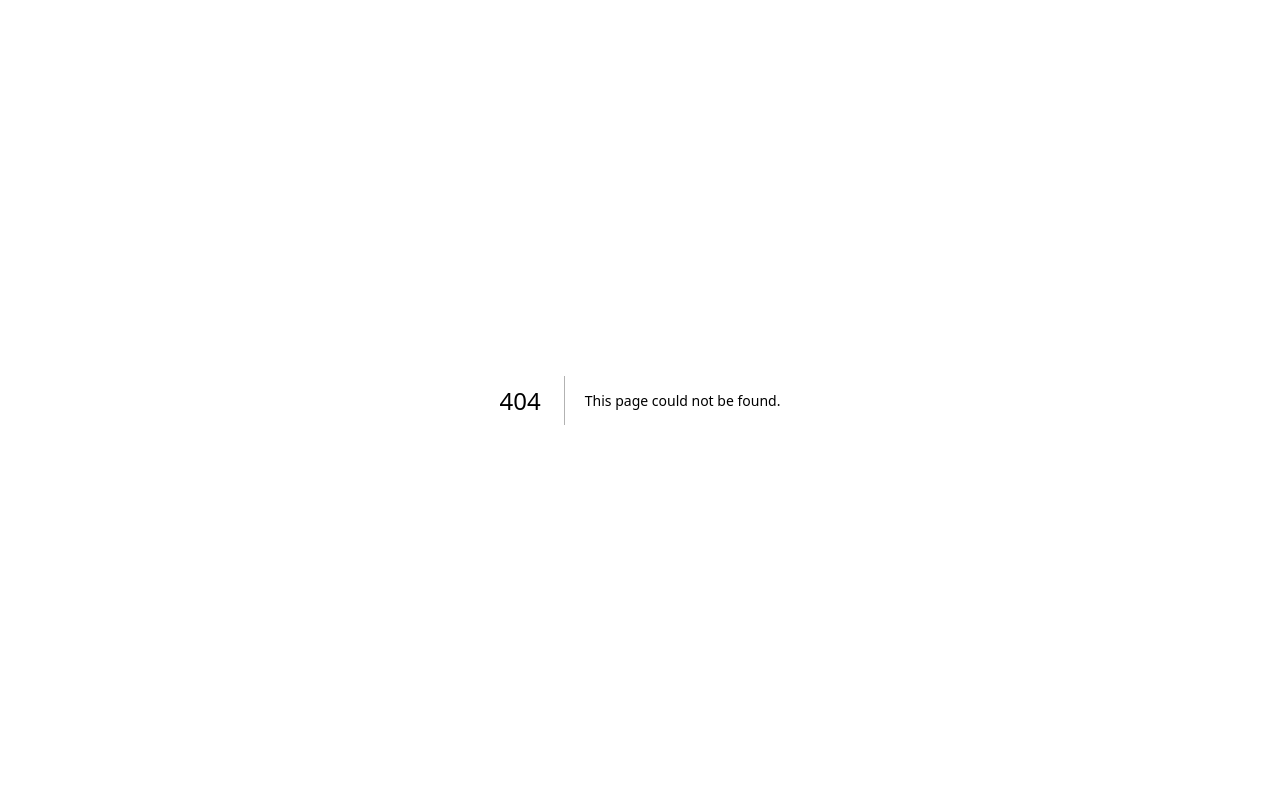
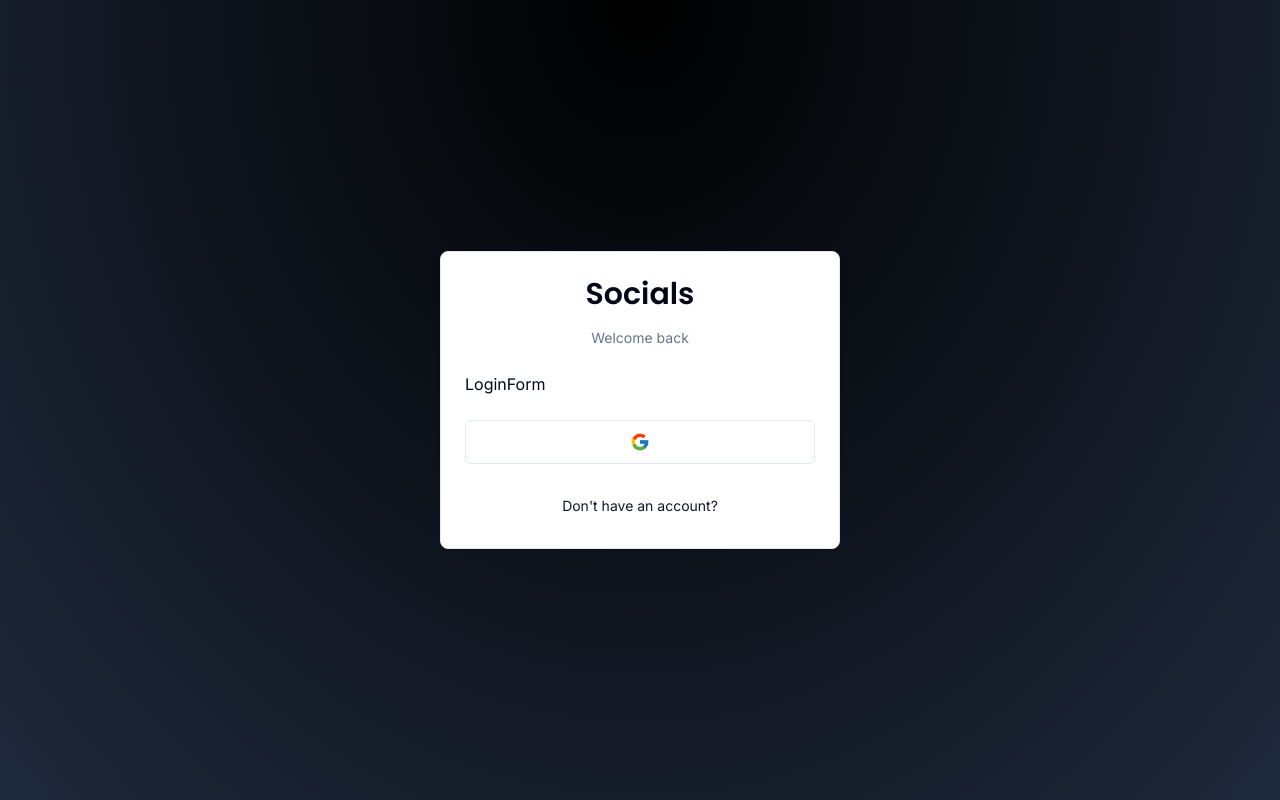
Before and after one commit to mahmudlukman/social, a Next.js app: page /auth/login in a window 1280 px wide. Before the commit this address had no page. Built offline with nearby package versions, Linux system fonts and the light colour scheme.

Commit message:
reusable card wrapper added

```diff
--- a/app/auth/layout.tsx
+++ b/app/auth/layout.tsx
@@ -12,7 +12,7 @@
   return (
     <html lang='en'>
       <body className={`${inter.className} bg-dark-1`}>
-        <div className="h-full flex items-center justify-center">
+        <div className="h-full flex items-center justify-center bg-[radial-gradient(ellipse_at_top,_var(--tw-gradient-stops))] from-black to-slate-800">
           {children}
         </div>
       </body>
--- /dev/null
+++ b/app/auth/login/page.tsx
@@ -0,0 +1,10 @@
+import LoginForm from '@/components/auth/LoginForm'
+import React from 'react'
+
+const Login = () => {
+  return (
+    <LoginForm/>
+  )
+}
+
+export default Login
--- /dev/null
+++ b/components/auth/BackButton.tsx
@@ -0,0 +1,27 @@
+"use client"
+
+import Link from "next/link";
+import { Button } from "../ui/button"
+
+interface BackButtonProps {
+  href: string;
+  label: string
+}
+
+export const BackButton = ({
+  href,
+  label
+}: BackButtonProps) => {
+  return (
+    <Button
+      variant="link"
+      className="font-normal w-full"
+      size="sm"
+      asChild
+    >
+      <Link href={href}>
+        {label}
+      </Link>
+    </Button>
+  )
+}
--- /dev/null
+++ b/components/auth/CardWrapper.tsx
@@ -0,0 +1,42 @@
+'use client';
+
+import { Card, CardContent, CardFooter, CardHeader } from '../ui/card';
+import { BackButton } from './BackButton';
+import { Header } from './Header';
+import { Social } from './Socials';
+
+interface CardWrapperProps {
+  children: React.ReactNode;
+  headerLabel: string;
+  backButtonLabel: string;
+  backButtonHref: string;
+  showSocial?: boolean;
+}
+
+export const CardWrapper = ({
+  children,
+  headerLabel,
+  backButtonLabel,
+  backButtonHref,
+  showSocial,
+}: CardWrapperProps) => {
+  return (
+    <Card className="w-[400px] shadow-md">
+      <CardHeader>
+        <Header label={headerLabel} />
+      </CardHeader>
+      <CardContent>{children}</CardContent>
+      {showSocial && (
+        <CardFooter>
+          <Social />
+        </CardFooter>
+      )}
+      <CardFooter>
+        <BackButton
+          label={backButtonLabel}
+          href={backButtonHref}
+        />
+      </CardFooter>
+    </Card>
+  );
+};
--- /dev/null
+++ b/components/auth/ErrorCard.tsx
@@ -0,0 +1,18 @@
+import { CardWrapper } from "./CardWrapper"
+import { ExclamationTriangleIcon } from "@radix-ui/react-icons"
+
+const ErrorCard = () => {
+  return (
+    <CardWrapper
+      headerLabel="Oops! Something went wrong!"
+      backButtonHref="/auth/login"
+      backButtonLabel="Back to login"
+    >
+      <div className="w-full flex justify-center items-center">
+        <ExclamationTriangleIcon className="text-destructive"/>
+      </div>
+    </CardWrapper>
+  )
+}
+
+export default ErrorCard
--- /dev/null
+++ b/components/auth/Header.tsx
@@ -0,0 +1,20 @@
+import { Poppins } from 'next/font/google';
+import { cn } from '@/lib/utils';
+
+const font = Poppins({
+  subsets: ['latin'],
+  weight: ['600'],
+});
+
+interface HeaderProps {
+  label: string;
+}
+
+export const Header = ({ label }: HeaderProps) => {
+  return (
+    <div className="w-full flex flex-col gap-y-4 items-center justify-center">
+      <h1 className={cn('text-3xl font-semibold', font.className)}>Socials</h1>
+      <p className='text-muted-foreground text-sm'>{label}</p>
+    </div>
+  );
+};
--- /dev/null
+++ b/components/auth/LoginForm.tsx
@@ -0,0 +1,16 @@
+import { CardWrapper } from './CardWrapper';
+
+const LoginForm = () => {
+  return (
+    <CardWrapper
+      headerLabel="Welcome back"
+      backButtonLabel="Don't have an account?"
+      backButtonHref="/auth/register"
+      showSocial
+    >
+      LoginForm
+    </CardWrapper>
+  );
+};
+
+export default LoginForm;
--- /dev/null
+++ b/components/auth/Socials.tsx
@@ -0,0 +1,37 @@
+'use client';
+import { FcGoogle } from 'react-icons/fc';
+import { FaGithub } from 'react-icons/fa';
+import { Button } from '../ui/button';
+// import { signIn } from 'next-auth/react';
+// import { DEFAULT_LOGIN_REDIRECT } from '@/routes';
+import { useSearchParams } from 'next/navigation';
+
+export const Social = () => {
+  // const searchParams = useSearchParams()
+  // const callbackUrl = searchParams.get("callbackUrl")
+  // const onClick = (provider: 'google' | 'github') => {
+  //   signIn(provider, {
+  //     callbackUrl: callbackUrl || DEFAULT_LOGIN_REDIRECT,
+  //   });
+  // };
+  return (
+    <div className="flex items-center w-full gap-x-2">
+      <Button
+        size="lg"
+        className="w-full"
+        variant="outline"
+        // onClick={() => onClick('google')}
+      >
+        <FcGoogle className="h-5 w-5" />
+      </Button>
+      {/* <Button
+        size="lg"
+        className="w-full"
+        variant="outline"
+        // onClick={() => onClick('github')}
+      >
+        <FaGithub className="h-5 w-5" />
+      </Button> */}
+    </div>
+  );
+};
--- /dev/null
+++ b/components/ui/card.tsx
@@ -0,0 +1,79 @@
+import * as React from "react"
+
+import { cn } from "@/lib/utils"
+
+const Card = React.forwardRef<
+  HTMLDivElement,
+  React.HTMLAttributes<HTMLDivElement>
+>(({ className, ...props }, ref) => (
+  <div
+    ref={ref}
+    className={cn(
+      "rounded-lg border bg-card text-card-foreground shadow-sm",
+      className
+    )}
+    {...props}
+  />
+))
+Card.displayName = "Card"
+
+const CardHeader = React.forwardRef<
+  HTMLDivElement,
+  React.HTMLAttributes<HTMLDivElement>
+>(({ className, ...props }, ref) => (
+  <div
+    ref={ref}
+    className={cn("flex flex-col space-y-1.5 p-6", className)}
+    {...props}
+  />
+))
+CardHeader.displayName = "CardHeader"
+
+const CardTitle = React.forwardRef<
+  HTMLParagraphElement,
+  React.HTMLAttributes<HTMLHeadingElement>
+>(({ className, ...props }, ref) => (
+  <h3
+    ref={ref}
+    className={cn(
+      "text-2xl font-semibold leading-none tracking-tight",
+      className
+    )}
+    {...props}
+  />
+))
+CardTitle.displayName = "CardTitle"
+
+const CardDescription = React.forwardRef<
+  HTMLParagraphElement,
+  React.HTMLAttributes<HTMLParagraphElement>
+>(({ className, ...props }, ref) => (
+  <p
+    ref={ref}
+    className={cn("text-sm text-muted-foreground", className)}
+    {...props}
+  />
+))
+CardDescription.displayName = "CardDescription"
+
+const CardContent = React.forwardRef<
+  HTMLDivElement,
+  React.HTMLAttributes<HTMLDivElement>
+>(({ className, ...props }, ref) => (
+  <div ref={ref} className={cn("p-6 pt-0", className)} {...props} />
+))
+CardContent.displayName = "CardContent"
+
+const CardFooter = React.forwardRef<
+  HTMLDivElement,
+  React.HTMLAttributes<HTMLDivElement>
+>(({ className, ...props }, ref) => (
+  <div
+    ref={ref}
+    className={cn("flex items-center p-6 pt-0", className)}
+    {...props}
+  />
+))
+CardFooter.displayName = "CardFooter"
+
+export { Card, CardHeader, CardFooter, CardTitle, CardDescription, CardContent }
--- a/package.json
+++ b/package.json
@@ -12,6 +12,7 @@
     "@hookform/resolvers": "^3.3.4",
     "@radix-ui/react-avatar": "^1.0.4",
     "@radix-ui/react-dialog": "^1.0.5",
+    "@radix-ui/react-icons": "^1.3.0",
     "@radix-ui/react-label": "^2.0.2",
     "@radix-ui/react-slot": "^1.0.2",
     "@uploadthing/react": "^6.2.0",
@@ -24,6 +25,7 @@
     "react": "^18",
     "react-dom": "^18",
     "react-hook-form": "^7.49.3",
+    "react-icons": "^5.0.1",
     "tailwind-merge": "^2.2.1",
     "tailwindcss-animate": "^1.0.7",
     "uploadthing": "^6.2.0",
```
Also changed, not shown: components/auth/LogoutButton.tsx (added), 1 other file (tests, documents, lock files or other folders).
